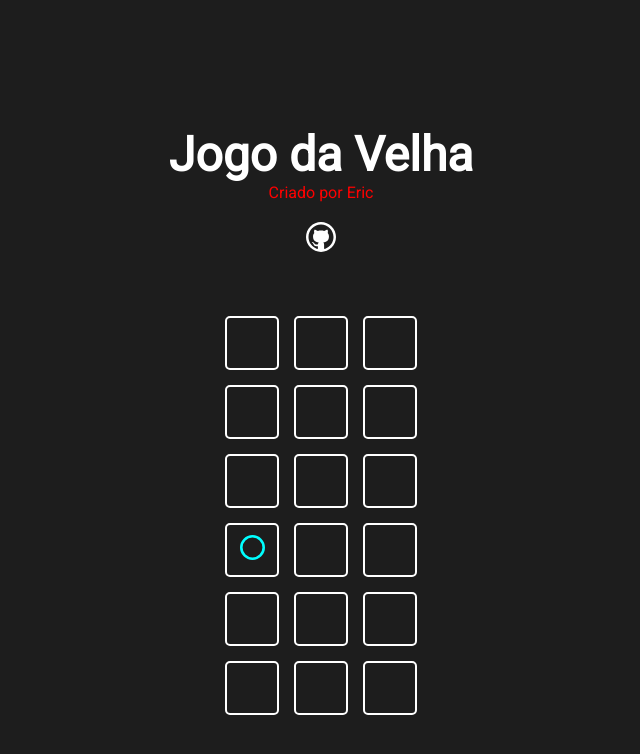
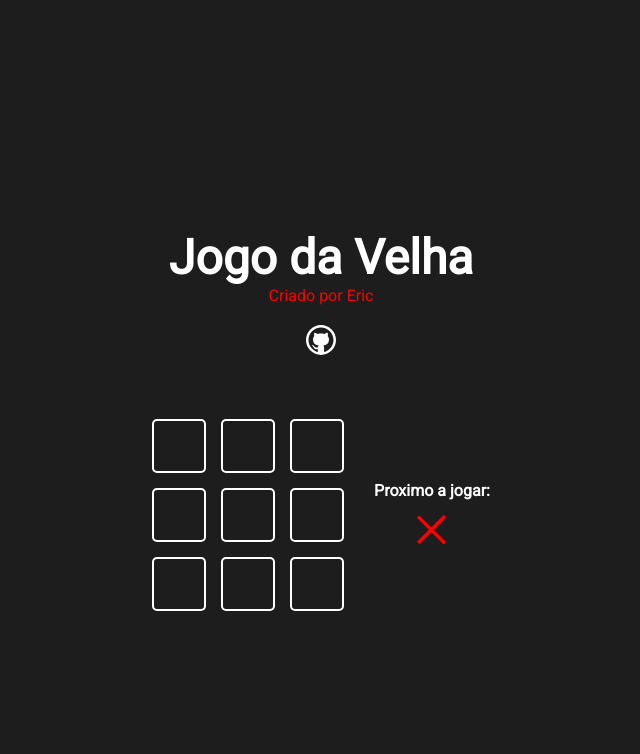
Before and after one commit to EricAG9/react-jogo-da-velha, a Next.js app: page / in a window 1280 px wide. Shown: the top 754 px of the page, without its empty margins (319-959 px from the left). Built offline with nearby package versions, Linux system fonts and the light colour scheme.

Commit message:
criado logica do jogo

```diff
--- a/src/componentes/Game/Game.jsx
+++ b/src/componentes/Game/Game.jsx
@@ -1,30 +1,47 @@
-import { useState } from "react"
+import { useState, useEffect } from "react"
 import styles from "./Game.module.css"
 
 import GameOption from "../gameOption/GameOption"
+import Icon from "../icon/Icon"
 
 function Game () {
 
     const [gameState, setGameState] = useState(Array(9).fill(0))
+    const [currentPlayer, setCurrentPlayer] = useState(-1)
+
+    const handleClick = (pos) => {
+        if(gameState[pos] === 0 ){
+            let newGameState = [...gameState]
+            newGameState[pos] = currentPlayer
+            setCurrentPlayer(currentPlayer * -1)
+            setGameState(newGameState)
+        }
+
+    }
 
     return(
-        <div className={styles.game}>
+        <div className={styles.gameContent}>
+            <div className={styles.game}>
             {
                 gameState.map((value, pos)=>
                 <GameOption key={`game-option-pos-${pos}`}
                     status={value}
+                    onClick={() => {handleClick(pos)}}
                 />
                 )
+
             }
-            <GameOption status={1}/>
-            <GameOption />
-            <GameOption />
-            <GameOption />
-            <GameOption />
-            <GameOption />
-            <GameOption />
-            <GameOption />
-            <GameOption />
+
+        </div>
+        <div className={styles.gameInfo}>
+            <h4>Proximo a jogar:</h4>
+            {
+                currentPlayer === 1 && <Icon iconName="circle" />
+            }
+            {
+                currentPlayer === -1 && <Icon iconName="x" />
+            }
+        </div>
         </div>
     )
 }
--- a/src/componentes/Game/Game.module.css
+++ b/src/componentes/Game/Game.module.css
@@ -3,3 +3,16 @@
     grid-template-columns: repeat(3, 1fr);
     gap: 15px;
 }
+
+.gameContent{
+    display:flex;
+    gap: 30px;
+    align-items: center;
+}
+
+.gameInfo{
+    display:flex;
+    align-items: center;
+    flex-direction: column;
+    gap: 15px;
+}
--- a/src/componentes/gameOption/GameOption.jsx
+++ b/src/componentes/gameOption/GameOption.jsx
@@ -3,9 +3,9 @@
 
 const GameIcon = ({iconName}) => <Icon iconName={iconName} size = "25px" />
 
-function GameOption ({status}) {
+function GameOption ({status,onClick}) {
     return (
-        <div className={styles.gameOption}>
+        <div className={styles.gameOption} onClick={onClick}>
             {
                 status === 1 && <GameIcon iconName="circle" />
             }
```
